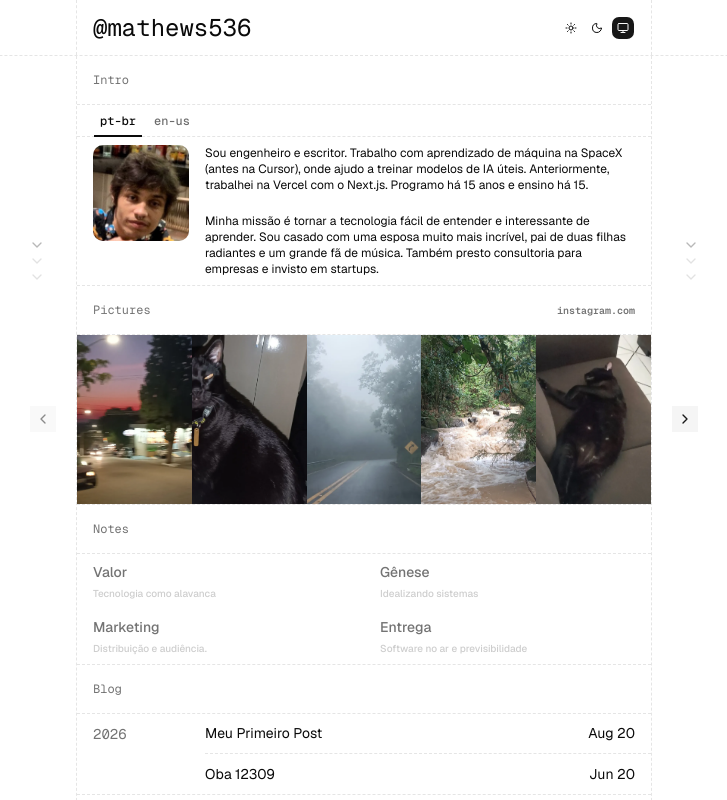
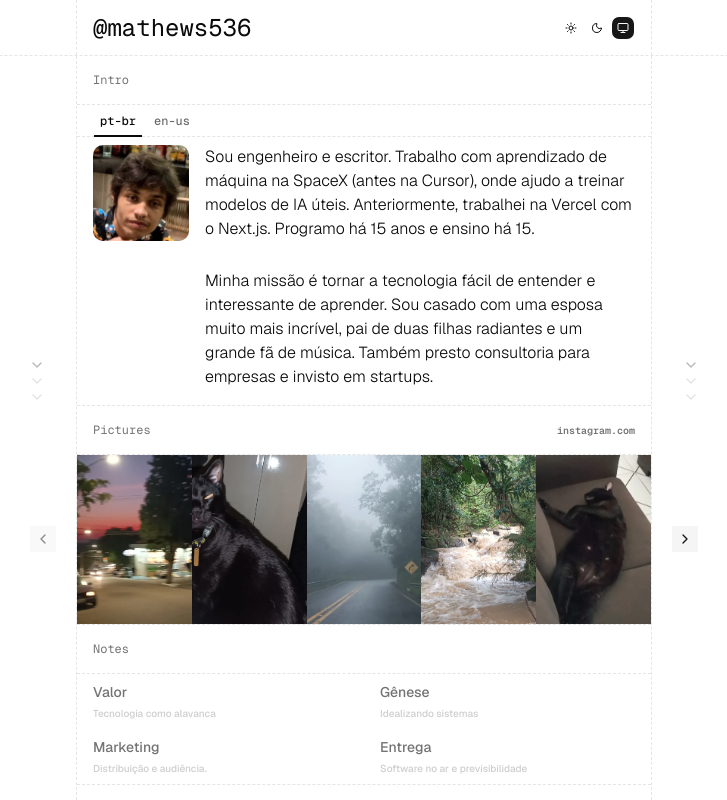
Before and after one commit to kodiyak/my-port, a Next.js app: page / in a window 1280 px wide. Shown: the top 800 px of the page, without its empty margins (276-1003 px from the left). Built offline with nearby package versions, Linux system fonts and the light colour scheme.

Commit message:
feat: add serif font and enhance MDX component styles; remove outdated blog posts and add new content

```diff
--- a/src/app/globals.css
+++ b/src/app/globals.css
@@ -9,6 +9,7 @@
   --color-foreground: var(--foreground);
   --font-sans: var(--font-geist-sans);
   --font-mono: var(--font-geist-mono);
+  --font-serif: var(--font-serif);
   --font-heading: var(--font-sans);
   --color-sidebar-ring: var(--sidebar-ring);
   --color-sidebar-border: var(--sidebar-border);
--- a/src/app/layout.tsx
+++ b/src/app/layout.tsx
@@ -1,5 +1,5 @@
 import type { Metadata } from "next";
-import { Geist, Geist_Mono } from "next/font/google";
+import { Fraunces, Geist, Geist_Mono } from "next/font/google";
 import "./globals.css";
 import AppFooter from "@/components/app-footer";
 import AppHeader from "@/components/app-header";
@@ -15,6 +15,10 @@ const geistMono = Geist_Mono({
   variable: "--font-geist-mono",
   subsets: ["latin"],
 });
+const fontSerif = Fraunces({
+  variable: "--font-serif",
+  weight: ["200", "400", "800"],
+});
 
 export const metadata: Metadata = {
   title: "Create Next App",
@@ -28,6 +32,7 @@ export default function RootLayout({ children }: LayoutProps<"/">) {
       className={cn(
         geistSans.variable,
         geistMono.variable,
+        fontSerif.variable,
         "dark antialiased font-sans",
       )}
       suppressHydrationWarning
--- a/src/components/mdx-components.tsx
+++ b/src/components/mdx-components.tsx
@@ -18,12 +18,19 @@ export function getMDXComponents(components: MDXComponents): MDXComponents {
         {...(props as ImageProps)}
       />
     ),
-    h1: (props) => <h1 className="text-base mt-6 mb-2 font-bold" {...props} />,
-    h2: (props) => <h2 className="text-base mt-5 mb-2 font-bold" {...props} />,
+    h1: (props) => <h1 className="text-xl mt-6 mb-2 font-bold" {...props} />,
+    h2: (props) => <h2 className="text-lg mt-5 mb-2 font-bold" {...props} />,
     h3: (props) => <h3 className="text-base mt-4 mb-2 font-bold" {...props} />,
-    p: (props) => <p className="min-h-6 text-xs" {...props} />,
+    p: (props) => (
+      <p className="min-h-6 font-light text-base mb-2" {...props} />
+    ),
+    b: (props) => <b className="font-bold" {...props} />,
+    strong: (props) => <strong className="font-bold" {...props} />,
     li: (props) => (
-      <li className={cn("text-sm ", "list-disc list-inside")} {...props} />
+      <li
+        className={cn("text-base font-light", "list-disc list-inside")}
+        {...props}
+      />
     ),
     hr: (props) => (
       <div className="px-8 py-6">
--- /dev/null
+++ b/src/content/blog/building-in-brazil.mdx
@@ -0,0 +1,40 @@
+---
+title: "building in brazil: caindo na real"
+date: "2026-09-04"
+description: "Por que parei de desenhar arquiteturas do Vale do Silício para resolver problemas do Brasil."
+---
+
+# building in brazil: caindo na real
+
+A gente consome muito conteúdo de fora.
+
+É muito fácil abrir o Twitter e achar que todo projeto precisa de microsserviços, filas complexas e escala global no dia zero.
+
+Eu já caí nessa armadilha.
+
+Mas quando você senta para conversar com um cliente real aqui no Brasil (seja o dono de uma distribuidora ou uma operação local), a realidade bate na porta.
+
+O cliente não quer saber se você usa Next.js na Vercel ou um PHP legado.
+
+Ele só quer saber de três coisas:
+1. Funciona no 3G?
+2. O botão de finalizar o pedido trava?
+3. Quanto isso vai me custar por mês?
+
+# A mudança de chave
+
+Percebi que tentar enfiar metodologias de startups gigantes em negócios tradicionais ou micro-saas só gerava frustração (para mim e para quem pagava).
+
+O mercado brasileiro exige pragmatismo.
+
+Exige entender que a interface mais usada do país ainda é o WhatsApp.
+
+Exige construir sistemas que perdoam erros de digitação e conexões instáveis.
+
+Hoje, minha métrica de sucesso mudou.
+
+Deixou de ser "quão moderna é a minha stack" e passou a ser "quão invisível a tecnologia consegue ser para quem está usando".
+
+Resolver um problema local de forma cirúrgica tem muito mais valor do que desenhar uma solução global que ninguém usa.
+
+Tecnologia "boring" (chata e previsível) é a que mantém os negócios rodando enquanto a gente dorme.
--- a/src/content/blog/first-post.mdx
+++ /dev/null
@@ -1,9 +0,0 @@
----
-title: "Meu Primeiro Post"
-date: "2026-08-20"
-description: "Uma breve descrição do conteúdo do post."
----
-
-# Meu Primeiro Post
-
-Conteúdo em Markdown/MDX aqui... 123
--- a/src/content/blog/second-post copy.mdx
+++ /dev/null
@@ -1,9 +0,0 @@
----
-title: "Oba 12309"
-date: "2026-06-20"
-description: "Uma breve descrição do conteúdo do post."
----
-
-# Meu Primeiro Post
-
-Conteúdo em Markdown/MDX aqui... 123
--- a/src/content/blog/second-post.mdx
+++ /dev/null
@@ -1,9 +0,0 @@
----
-title: "Meu Segundo Post"
-date: "2023-06-20"
-description: "Uma breve descrição do conteúdo do post."
----
-
-# Meu Primeiro Post
-
-Conteúdo em Markdown/MDX aqui... 123
```
